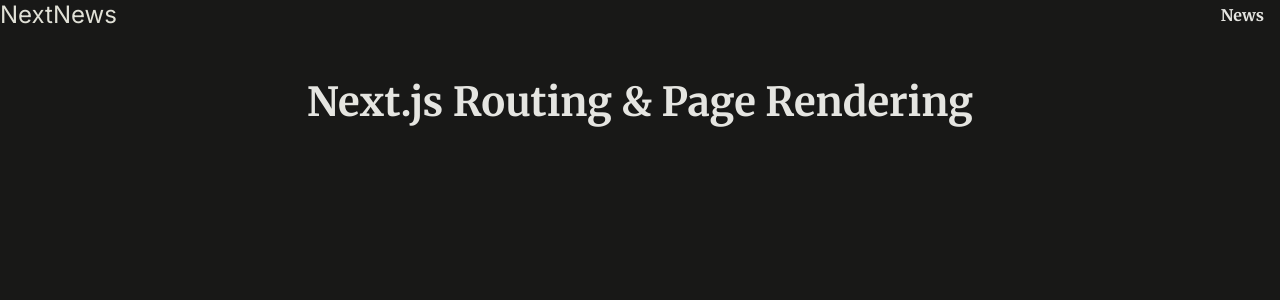
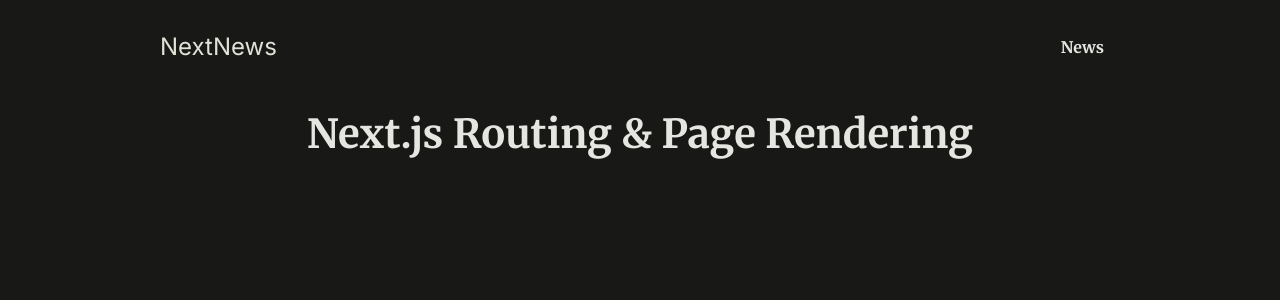
Before and after one commit to MHM056/NextJS, a Next.js app in the folder 01-routing-rendering/: page / in a window 1280 px wide. Shown: the top 300 px of the page. Built offline with nearby package versions, Linux system fonts and the light colour scheme.

Commit message:
Updated app's layout

```diff
--- a/01-routing-rendering/app/layout.js
+++ b/01-routing-rendering/app/layout.js
@@ -10,8 +10,10 @@ export default function RootLayout({ children }) {
   return (
     <html lang="en">
       <body>
-        <MainHeader />
-        {children}
+        <div id="page">
+          <MainHeader />
+          {children}
+        </div>
       </body>
     </html>
   )
```
